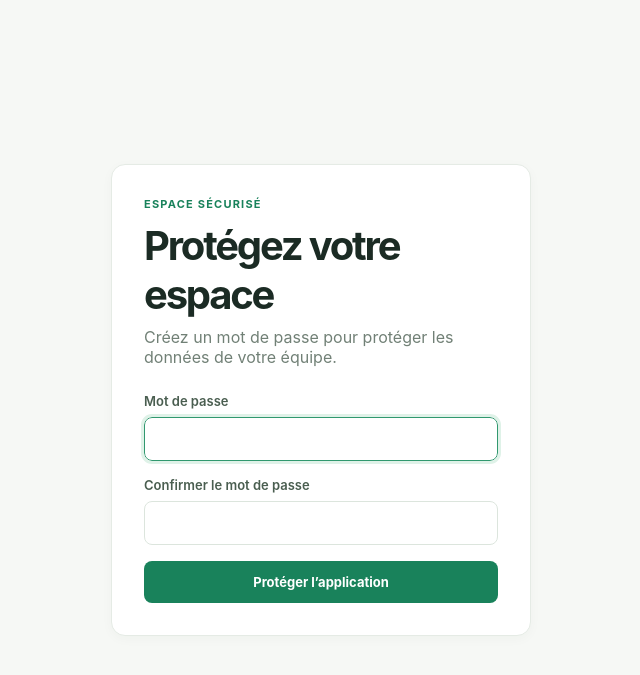
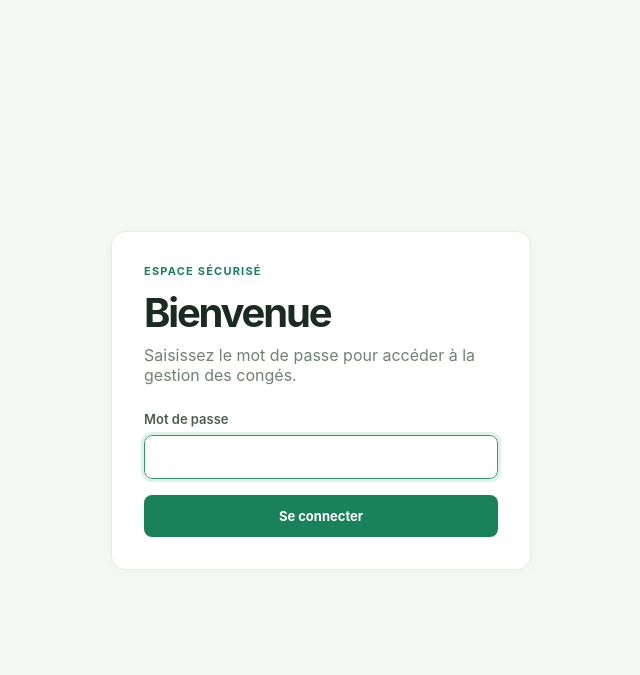
Before and after one commit to Aouzgaga/formation-gh-api, an ASP.NET Core app: page / in a window 1280 px wide. Shown: the top 675 px of the page, without its empty margins (319-959 px from the left). Run offline with ASP.NET Core 8, Linux system fonts and the light colour scheme; style sheets or scripts are compiled from the project's sources.

Commit message:
Use fixed shared password
Co-authored-by: Aouzgaga <6923924+Aouzgaga@users.noreply.github.com>

```diff
--- a/src/FormationGhApi.Web/Components/PasswordGate.razor
+++ b/src/FormationGhApi.Web/Components/PasswordGate.razor
@@ -9,26 +9,15 @@ else if (!Password.EstAuthentifie)
     <main class="auth-page">
         <section class="auth-card">
             <p class="eyebrow">ESPACE SÉCURISÉ</p>
-            <h1>@(Password.EstConfigure ? "Bienvenue" : "Protégez votre espace")</h1>
-            <p class="muted">
-                @(Password.EstConfigure
-                    ? "Saisissez votre mot de passe pour accéder à la gestion des congés."
-                    : "Créez un mot de passe pour protéger les données de votre équipe.")
-            </p>
+            <h1>Bienvenue</h1>
+            <p class="muted">Saisissez le mot de passe pour accéder à la gestion des congés.</p>
             <form @onsubmit="SoumettreAsync" @onsubmit:preventDefault>
                 <label>
                     Mot de passe
-                    <input type="password" @bind="motDePasse" autocomplete="@(Password.EstConfigure ? "current-password" : "new-password")" autofocus />
+                    <input type="password" @bind="motDePasse" autocomplete="current-password" autofocus />
                 </label>
-                @if (!Password.EstConfigure)
-                {
-                    <label>
-                        Confirmer le mot de passe
-                        <input type="password" @bind="confirmation" autocomplete="new-password" />
-                    </label>
-                }
                 <button class="primary-button" type="submit">
-                    @(Password.EstConfigure ? "Se connecter" : "Protéger l’application")
+                    Se connecter
                 </button>
             </form>
             @if (!string.IsNullOrEmpty(erreur))
@@ -48,7 +37,6 @@ else
     public RenderFragment? ChildContent { get; set; }
 
     private string motDePasse = string.Empty;
-    private string confirmation = string.Empty;
     private string? erreur;
     private bool pret;
 
@@ -62,24 +50,6 @@ else
     {
         erreur = null;
 
-        if (!Password.EstConfigure)
-        {
-            if (motDePasse.Length < 8)
-            {
-                erreur = "Le mot de passe doit contenir au moins 8 caractères.";
-                return;
-            }
-
-            if (motDePasse != confirmation)
-            {
-                erreur = "Les mots de passe ne correspondent pas.";
-                return;
-            }
-
-            await Password.ConfigurerAsync(motDePasse);
-            return;
-        }
-
         if (!await Password.AuthentifierAsync(motDePasse))
         {
             erreur = "Mot de passe incorrect.";
```
Also changed, not shown: src/FormationGhApi.Web/Services/PasswordService.cs (+7 -40 lines).
